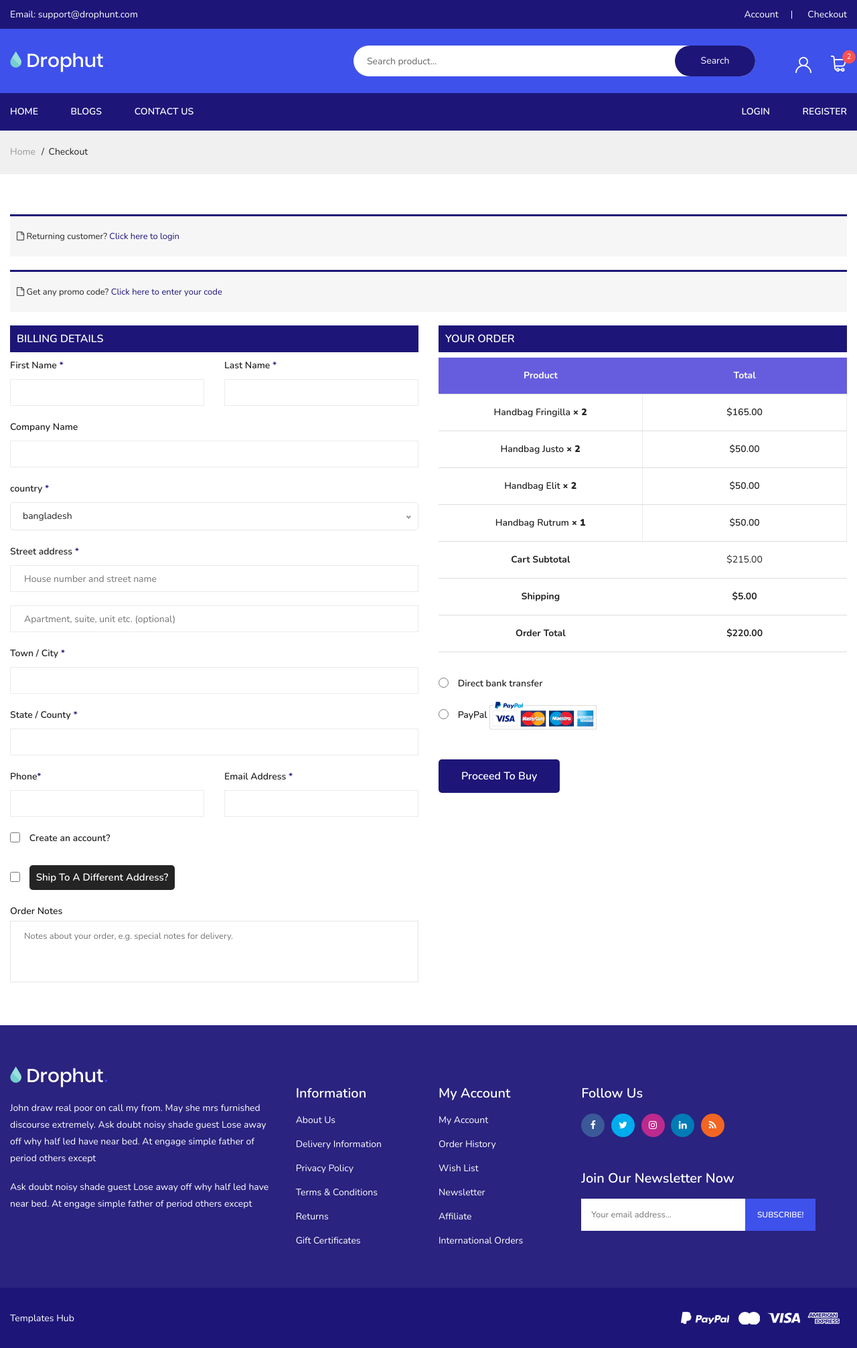
After one commit to Rod512/Drophut, a Django app: page /checkout/ in a window 1280 px wide. The commit adds this page. Shown: the whole page at 67% size. Run offline with Django 5.2, Linux system fonts and the light colour scheme; some libraries are stand-ins or nearby versions; some web fonts are replaced.

Commit message:
feat: cart & checkout

```diff
--- a/cart/urls.py
+++ b/cart/urls.py
@@ -3,5 +3,8 @@ from . import views
 
 urlpatterns = [
     path('cart/', views.cart, name='cart'),
-    path('add_cart/<int:product_id>',views.add_cart,name='add_cart')
+    path('add_cart/<int:product_id>',views.add_cart,name='add_cart'),
+    path('remove_cart/<int:product_id>',views.remove_cart,name='remove_cart'),
+    path('remove_cart_item/<int:product_id>',views.remove_cart_item,name='remove_cart_item'),
+     path('checkout/',views.checkout,name='checkout'),
 ]
--- a/cart/views.py
+++ b/cart/views.py
@@ -1,4 +1,4 @@
-from django.shortcuts import render,redirect
+from django.shortcuts import render,redirect,get_object_or_404
 from pages.models import Products_listing
 from .models import Cart,CartItem
 from django.http import HttpResponse
@@ -33,6 +33,26 @@ def add_cart(request,product_id):
     return redirect('cart')
 
 
+def remove_cart(request, product_id):
+    cart = Cart.objects.get(cart_id=_cart_id(request))
+    product = get_object_or_404(Products_listing,id=product_id)
+    cart_item = CartItem.objects.get(product=product, cart=cart)
+    if cart_item.quantity > 1:
+        cart_item.quantity -= 1
+        cart_item.save()
+    else:
+        cart_item.delete()
+    return redirect('cart')
+
+def remove_cart_item(request,product_id):
+    cart = Cart.objects.get(cart_id=_cart_id(request))
+    product = get_object_or_404(Products_listing,id=product_id)
+    cart_item = CartItem.objects.get(product=product, cart=cart)
+    cart_item.delete()
+    return redirect('cart')
+
+
+
 
 def cart(request,total=0, quantity=0, cart_items= None,):
     try:
@@ -56,3 +76,6 @@ def cart(request,total=0, quantity=0, cart_items= None,):
         'grand_total': grand_total,
     }
     return render(request, 'cart/cart.html',context)
+
+def checkout(request):
+    return render(request, 'cart/checkout.html')
--- /dev/null
+++ b/templates/cart/checkout.html
@@ -0,0 +1,292 @@
+{% extends "base.html" %}
+{% block content %}
+<div class="breadcrumbs_area">
+    <div class="container">
+        <div class="row">
+            <div class="col-12">
+                <div class="breadcrumb_content">
+                    <ul>
+                        <li><a href="index-2.html">home</a></li>
+                        <li>Checkout</li>
+                    </ul>
+                </div>
+            </div>
+        </div>
+    </div>
+</div>
+<!--breadcrumbs area end-->
+
+<!--Checkout page section-->
+<div class="Checkout_section mt-60">
+    <div class="container">
+        <div class="row">
+            <div class="col-12">
+                <div class="user-actions">
+                    <h3>
+                        <i class="fa fa-file-o" aria-hidden="true"></i>
+                        Returning customer?
+                        <a class="Returning" href="#" data-toggle="collapse" data-target="#checkout_login" aria-expanded="true" aria-controls="checkout_login">Click here to login</a>
+
+                    </h3>
+                    <div id="checkout_login" class="collapse" data-parent="#accordionExample">
+                        <div class="checkout_info">
+                            <p>If you have shopped with us before, please enter your details in the boxes below. If you are a new customer please proceed to the Billing & Shipping section.</p>
+                            <form action="#">
+                                <div class="form_group">
+                                    <label>Username or email <span>*</span></label>
+                                    <input type="text">
+                                </div>
+                                <div class="form_group">
+                                    <label>Password  <span>*</span></label>
+                                    <input type="text">
+                                </div>
+                                <div class="form_group group_3 ">
+                                    <button type="submit">Login</button>
+                                    <label for="remember_box">
+                                        <input id="remember_box" type="checkbox">
+                                        <span> Remember me </span>
+                                    </label>
+                                </div>
+                                <a href="#">Lost your password?</a>
+                            </form>
+                        </div>
+                    </div>
+                </div>
+                <div class="user-actions">
+                    <h3>
+                        <i class="fa fa-file-o" aria-hidden="true"></i>
+                        Get any promo code?
+                        <a class="Returning" href="#" data-toggle="collapse" data-target="#checkout_coupon" aria-expanded="true" aria-controls="checkout_coupon">Click here to enter your code</a>
+
+                    </h3>
+                    <div id="checkout_coupon" class="collapse" data-parent="#accordionExample">
+                        <div class="checkout_info">
+                            <form action="#">
+                                <input placeholder="Coupon code" type="text">
+                                <button type="submit">Apply coupon</button>
+                            </form>
+                        </div>
+                    </div>
+                </div>
+            </div>
+        </div>
+        <div class="checkout_form">
+            <div class="row">
+                <div class="col-lg-6 col-md-6">
+                    <form action="#">
+                        <h3>Billing Details</h3>
+                        <div class="row">
+
+                            <div class="col-lg-6 mb-20">
+                                <label>First Name <span>*</span></label>
+                                <input type="text">
+                            </div>
+                            <div class="col-lg-6 mb-20">
+                                <label>Last Name  <span>*</span></label>
+                                <input type="text">
+                            </div>
+                            <div class="col-12 mb-20">
+                                <label>Company Name</label>
+                                <input type="text">
+                            </div>
+                            <div class="col-12 mb-20">
+                                <label for="country">country <span>*</span></label>
+                                <select class="niceselect_option" name="cuntry" id="country">
+                                    <option value="2">bangladesh</option>
+                                    <option value="3">Algeria</option>
+                                    <option value="4">Afghanistan</option>
+                                    <option value="5">Ghana</option>
+                                    <option value="6">Albania</option>
+                                    <option value="7">Bahrain</option>
+                                    <option value="8">Colombia</option>
+                                    <option value="9">Dominican Republic</option>
+
+                                </select>
+                            </div>
+
+                            <div class="col-12 mb-20">
+                                <label>Street address  <span>*</span></label>
+                                <input placeholder="House number and street name" type="text">
+                            </div>
+                            <div class="col-12 mb-20">
+                                <input placeholder="Apartment, suite, unit etc. (optional)" type="text">
+                            </div>
+                            <div class="col-12 mb-20">
+                                <label>Town / City <span>*</span></label>
+                                <input  type="text">
+                            </div>
+                            <div class="col-12 mb-20">
+                                <label>State / County <span>*</span></label>
+                                <input type="text">
+                            </div>
+                            <div class="col-lg-6 mb-20">
+                                <label>Phone<span>*</span></label>
+                                <input type="text">
+
+                            </div>
+                            <div class="col-lg-6 mb-20">
+                                <label> Email Address   <span>*</span></label>
+                                <input type="text">
+
+                            </div>
+                            <div class="col-12 mb-20">
+                                <input id="account" type="checkbox" data-target="createp_account" />
+                                <label for="account"  data-toggle="collapse" data-target="#collapseOne" aria-controls="collapseOne">Create an account?</label>
+
+                                <div id="collapseOne" class="collapse" data-parent="#accordionExample">
+                                    <div class="card-body1">
+                                    <label> Account password   <span>*</span></label>
+                                        <input placeholder="password" type="password">
+                                    </div>
+                                </div>
+                            </div>
+                            <div class="col-12 mb-20 accordion" id="accordionExample">
+                                <input id="address" type="checkbox" data-target="createp_account" />
+                                <label class="righ_0" for="address"  data-toggle="collapse" data-target="#collapseTwo" aria-controls="collapseTwo">Ship to a different address?</label>
+
+                                <div id="collapseTwo" class="collapse" data-parent="#accordionExample">
+                                    <div class="row">
+                                        <div class="col-lg-6 mb-20">
+                                            <label>First Name <span>*</span></label>
+                                            <input type="text">
+                                        </div>
+                                        <div class="col-lg-6 mb-20">
+                                            <label>Last Name  <span>*</span></label>
+                                            <input type="text">
+                                        </div>
+                                        <div class="col-12 mb-20">
+                                            <label>Company Name</label>
+                                            <input type="text">
+                                        </div>
+                                        <div class="col-12 mb-20">
+                                            <div class="select_form_select">
+                                                <label for="countru_name">country <span>*</span></label>
+                                                <select class="niceselect_option" name="cuntry" id="countru_name">
+                                                    <option value="2">bangladesh</option>
+                                                    <option value="3">Algeria</option>
+                                                    <option value="4">Afghanistan</option>
+                                                    <option value="5">Ghana</option>
+                                                    <option value="6">Albania</option>
+                                                    <option value="7">Bahrain</option>
+                                                    <option value="8">Colombia</option>
+                                                    <option value="9">Dominican Republic</option>
+
+                                                </select>
+                                            </div>
+                                        </div>
+
+                                        <div class="col-12 mb-20">
+                                            <label>Street address  <span>*</span></label>
+                                            <input placeholder="House number and street name" type="text">
+                                        </div>
+                                        <div class="col-12 mb-20">
+                                            <input placeholder="Apartment, suite, unit etc. (optional)" type="text">
+                                        </div>
+                                        <div class="col-12 mb-20">
+                                            <label>Town / City <span>*</span></label>
+                                            <input  type="text">
+                                        </div>
+                                        <div class="col-12 mb-20">
+                                            <label>State / County <span>*</span></label>
+                                            <input type="text">
+                                        </div>
+                                        <div class="col-lg-6 mb-20">
+                                            <label>Phone<span>*</span></label>
+                                            <input type="text">
+
+                                        </div>
+                                        <div class="col-lg-6">
+                                            <label> Email Address   <span>*</span></label>
+                                            <input type="text">
+
+                                        </div>
+                                    </div>
+                                </div>
+                            </div>
+                            <div class="col-12">
+                                <div class="order-notes">
+                                    <label for="order_note">Order Notes</label>
+                                    <textarea id="order_note" rows="2" placeholder="Notes about your order, e.g. special notes for delivery."></textarea>
+                                </div>
+                            </div>
+                        </div>
+                    </form>
+                </div>
+                <div class="col-lg-6 col-md-6">
+                    <form action="#">
+                        <h3>Your order</h3>
+                        <div class="order_table table-responsive">
+                            <table>
+                                <thead>
+                                    <tr>
+                                        <th>Product</th>
+                                        <th>Total</th>
+                                    </tr>
+                                </thead>
+                                <tbody>
+                                    <tr>
+                                        <td> Handbag  fringilla <strong> × 2</strong></td>
+                                        <td> $165.00</td>
+                                    </tr>
+                                    <tr>
+                                        <td>  Handbag  justo	 <strong> × 2</strong></td>
+                                        <td> $50.00</td>
+                                    </tr>
+                                    <tr>
+                                        <td>  Handbag elit	<strong> × 2</strong></td>
+                                        <td> $50.00</td>
+                                    </tr>
+                                    <tr>
+                                        <td> Handbag Rutrum	 <strong> × 1</strong></td>
+                                        <td> $50.00</td>
+                                    </tr>
+                                </tbody>
+                                <tfoot>
+                                    <tr>
+                                        <th>Cart Subtotal</th>
+                                        <td>$215.00</td>
+                                    </tr>
+                                    <tr>
+                                        <th>Shipping</th>
+                                        <td><strong>$5.00</strong></td>
+                                    </tr>
+                                    <tr class="order_total">
+                                        <th>Order Total</th>
+                                        <td><strong>$220.00</strong></td>
+                                    </tr>
+                                </tfoot>
+                            </table>
+                        </div>
+                        <div class="payment_method">
+                            <div class="panel-default">
+                                <input id="payment" name="check_method" type="radio" data-target="createp_account" />
+                                <label for="payment" data-toggle="collapse" data-target="#collapseThree" aria-controls="collapseThree">Direct bank transfer</label>
+
+                                <div id="collapseThree" class="collapse" data-parent="#accordionExample">
+                                    <div class="card-body1">
+                                    <p>Please send a check to Store Name, Store Street, Store Town, Store State / County, Store Postcode.</p>
+                                    </div>
+                                </div>
+                            </div>
+                            <div class="panel-default">
+                                <input id="payment_defult" name="check_method" type="radio" data-target="createp_account" />
+                                <label for="payment_defult" data-toggle="collapse" data-target="#collapseFour" aria-controls="collapseFour">PayPal <img src="assets/img/icon/papyel.png" alt=""></label>
+
+                                <div id="collapseFour" class="collapse" data-parent="#accordionExample">
+                                    <div class="card-body1">
+                                    <p>Pay via PayPal; you can pay with your credit card if you don’t have a PayPal. <a href="#">What is Paypal?</a></p>
+                                    </div>
+                                </div>
+                            </div>
+                            <div class="order_button">
+                                <button  type="submit">Proceed to buy</button>
+                            </div>
+                        </div>
+                    </form>
+                </div>
+            </div>
+        </div>
+    </div>
+</div>
+<!--Checkout page section end-->
+{% endblock content %}
```
Also changed, not shown: templates/cart/cart.html (+10 -6 lines), db.sqlite3.
